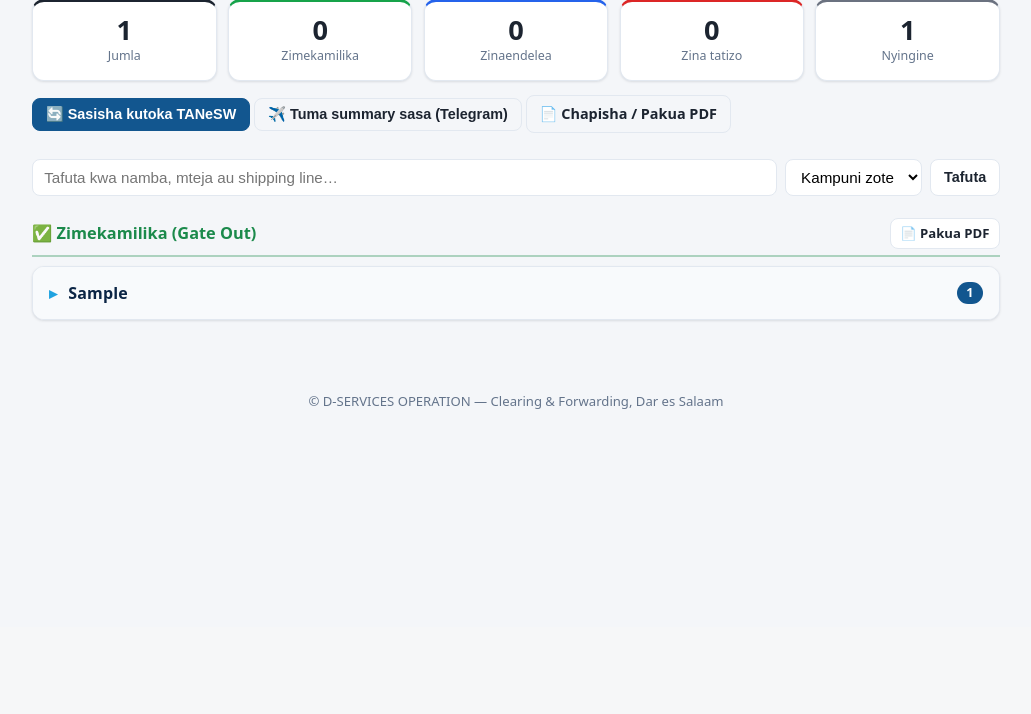
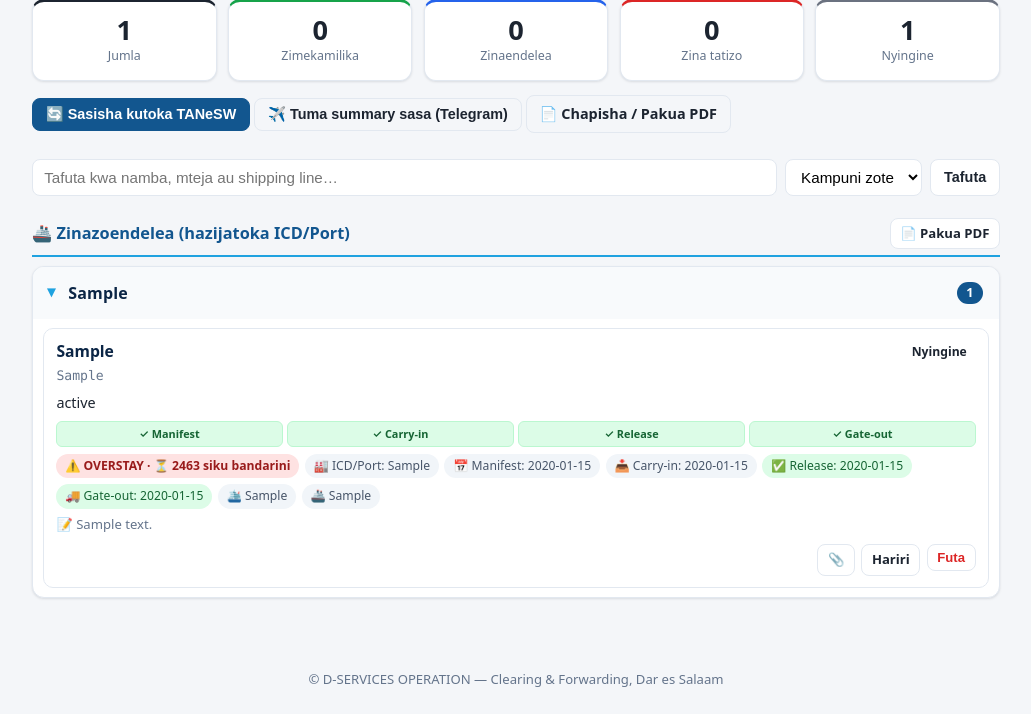
Before and after one commit to bl-tracker/bl-tracker, a Flask app: page /bl in a window 1280 px wide. Shown: the part 173-887 px from the top of the page, without its empty margins (124-1155 px from the left). Before the commit the page ends 582 px from the top, so only its background shows below. Run offline with Flask 3, Linux system fonts and the light colour scheme; tables that the repository leaves empty hold one stand-in row (values such as "Sample post").

Commit message:
Add files via upload

```diff
--- a/app.py
+++ b/app.py
@@ -164,9 +164,8 @@ CAT_SORT = {"problem": 0, "in_progress": 1, "completed": 2, "other": 3}
 
 
 def is_done(b):
-    """A BL is 'done' once it has gated out from the ICD/Port."""
-    return (b.get("category") == "completed"
-            or bool((b.get("gate_out_date") or "").strip()))
+    """A BL is 'done' ONLY once it has gated out (completion = Gate Out)."""
+    return b.get("category") == "completed"
 
 
 def build_summary_text(lang=None):
@@ -522,10 +521,9 @@ def sync_tanesw(only_open=True):
     rows = db.list_bls()
     changes = tesws.sync_rows(rows, only_open=only_open)
     for ch in changes:
-        db.apply_tesws_update(ch["id"], ch["new"])
+        db.apply_tesws_update(ch["id"], ch["fields"])
     checked = sum(1 for r in rows
-                  if not (only_open and (r.get("category") == "completed"
-                                         or r.get("gate_out_date"))))
+                  if not (only_open and r.get("category") == "completed"))
     return ({"checked": checked, "updated": len(changes), "total": len(rows)},
             changes)
 
@@ -569,13 +567,31 @@ def build_changes_text(changes, lang=None):
         return (f"<b>{t('tg_sync_header', lang)}</b>\n\n"
                 f"{t('tg_sync_none', lang)}\n\n{t('tg_time', lang)}: {now}")
     lines = [f"<b>{t('tg_sync_header', lang)}</b>", ""]
+
+    # Highlight newly-manifested BLs first (these just got a manifest date).
+    newly = [c for c in changes if c.get("new_manifest")]
+    if newly:
+        lines.append(f"\U0001F195 <b>{t('tg_new_manifest', lang)}</b>")
+        for ch in newly[:30]:
+            client = html.escape(ch.get("client") or "-")
+            bl_no = html.escape(ch.get("bl_no") or "")
+            mdate = html.escape(str(ch["changes"]["manifest_date"][1]))
+            lines.append(f"   \U0001F4C5 {client} — {bl_no} ({mdate})")
+        lines.append("")
+
     for ch in changes[:40]:
+        detail = []
+        for field, (old, new) in ch["changes"].items():
+            if field == "category" or not new:  # internal / cleared values
+                continue
+            lbl = _FIELD_LABELS.get(field, field)
+            detail.append(f"   {html.escape(lbl)}: {html.escape(str(new))}")
+        if not detail:
+            continue
         client = html.escape(ch.get("client") or "-")
         bl_no = html.escape(ch.get("bl_no") or "")
         lines.append(f"\U0001F504 <b>{client}</b> — {bl_no}")
-        for field, (old, new) in ch["changes"].items():
-            lbl = _FIELD_LABELS.get(field, field)
-            lines.append(f"   {html.escape(lbl)}: {html.escape(str(new))}")
+        lines.extend(detail)
         lines.append("")
     lines.append(f"{t('tg_time', lang)}: {now}")
     text = "\n".join(lines)
--- a/db.py
+++ b/db.py
@@ -181,13 +181,14 @@ TESWS_FIELDS = ("status", "category", "vessel", "shipping_line", "icd",
 
 
 def apply_tesws_update(bl_id, fields):
-    """Partial update: only the TANeSW-sourced fields (never touches
-    client/agent/notes/bl_date). Always stamps last_checked."""
+    """Authoritative update of the TANeSW-sourced fields (never touches
+    client/agent/notes/bl_date). Empty values ARE written, so a stale date
+    (e.g. a port gate-out) gets cleared when TANeSW no longer reports it."""
     values = {"last_checked": _now(), "updated_at": _now()}
     for k in TESWS_FIELDS:
-        if k in fields and fields[k] not in (None, ""):
+        if k in fields:
             values[k] = (_norm_category(fields[k]) if k == "category"
-                         else str(fields[k]).strip())
+                         else str(fields[k] or "").strip())
     with engine.begin() as conn:
         conn.execute(sa_update(bls).where(bls.c.id == bl_id).values(**values))
 
--- a/dservices_import.py
+++ b/dservices_import.py
@@ -48,9 +48,10 @@ def is_dservices_workbook(sheetnames):
 
 
 def _infer_category(status):
+    # Complete ONLY when gated out (per operations rule); everything else is
+    # still ongoing unless flagged as a problem.
     s = (status or "").lower()
-    if any(k in s for k in ("release", "get out", "gate out", "handover report en",
-                            "delivered", "delivery done", "completed")):
+    if "gate out" in s or "get out" in s:
         return "completed"
     if any(k in s for k in ("suspect", "target", "overstay", "query", "hold",
                             "problem", "rejected", "blocked")):
--- a/i18n.py
+++ b/i18n.py
@@ -131,6 +131,7 @@ STRINGS = {
                        "en": "\U0001F504 New updates from TANeSW"},
     "tg_sync_none": {"sw": "Hakuna mabadiliko mapya kwa sasa.",
                      "en": "No new changes right now."},
+    "tg_new_manifest": {"sw": "ZIMEMANIFEST SASA", "en": "JUST MANIFESTED"},
     "sync_now": {"sw": "\U0001F504 Sasisha kutoka TANeSW", "en": "\U0001F504 Sync from TANeSW"},
     "sync_done": {"sw": "Imesasishwa: {updated} kati ya {checked} zilizoangaliwa.",
                   "en": "Updated {updated} of {checked} checked."},
--- a/report.py
+++ b/report.py
@@ -37,8 +37,8 @@ def _s(text):
 
 
 def _is_done(b):
-    return (b.get("category") == "completed"
-            or bool((b.get("gate_out_date") or "").strip()))
+    # Completion = Gate Out only (same rule as the app).
+    return b.get("category") == "completed"
 
 
 class _PDF(FPDF):
--- a/templates/index.html
+++ b/templates/index.html
@@ -21,7 +21,7 @@
   <div class="bl-meta">
     {% set ref = bl.manifest_date or bl.carry_in_date or bl.bl_date %}
     {% set d = days_since(ref) %}
-    {% if d is not none and d >= 0 and bl.category != 'completed' and not bl.gate_out_date %}
+    {% if d is not none and d >= 0 and bl.category != 'completed' %}
       {% set over = d >= overstay_days %}
       <span class="chip {{ 'over' if over }}">{% if over %}⚠️ {{ t('overstay') }} · {% endif %}⏳ {{ d }} {{ t('days') }} {{ t('at_port') }}</span>
     {% endif %}
--- a/tesws.py
+++ b/tesws.py
@@ -45,10 +45,15 @@ RELEASE_CODES  = ("T04",)         # TANSAD Declaration Release
 GATE_OUT_CODES = ("C62", "C60")   # Gate Out Confirm End / Start (ya mwisho = kutoka ICD)
 
 
+def _is_gate_out(status):
+    """A BL is complete ONLY when its current status is Gate Out."""
+    s = (status or "").lower()
+    return "gate out" in s or "get out" in s
+
+
 def _infer_category(status):
     s = (status or "").lower()
-    if any(k in s for k in ("gate out", "get out", "carry out", "delivered",
-                            "handover report end", "completed")):
+    if _is_gate_out(status):
         return "completed"
     if any(k in s for k in ("suspect", "target", "overstay", "query", "hold",
                             "problem", "rejected", "blocked", "cancel")):
@@ -125,6 +130,10 @@ def map_fields(content, agent_map=None):
     # s/line = Shipping Agent (shagCd -> name); fall back to carrier, then code.
     shag = str(content.get("shagCd") or "").strip().upper()
     shipping_line = agent_map.get(shag, "") or content.get("carrNm") or shag or ""
+    # Complete ONLY when the CURRENT status is Gate Out. An earlier gate-out at
+    # the port (on the way to the ICD) is NOT completion, so we only record the
+    # gate-out date when the BL has truly finished.
+    done = _is_gate_out(status)
     return {
         "status": status,
         "category": _infer_category(status),
@@ -134,7 +143,7 @@ def map_fields(content, agent_map=None):
         "manifest_date": _milestone(plist, MANIFEST_CODES),
         "carry_in_date": _milestone(plist, CARRY_IN_CODES),
         "release_date": _milestone(plist, RELEASE_CODES),
-        "gate_out_date": _milestone(plist, GATE_OUT_CODES),
+        "gate_out_date": _milestone(plist, GATE_OUT_CODES) if done else "",
     }
 
 
@@ -177,17 +186,16 @@ def sync_rows(rows, delay=0.2, only_open=True):
     TRACK = ("status", "category", "vessel", "shipping_line", "icd",
              "manifest_date", "carry_in_date", "release_date", "gate_out_date")
     for r in rows:
-        if only_open and (r.get("category") == "completed" or r.get("gate_out_date")):
+        if only_open and r.get("category") == "completed":
             continue
         fields = fetch_bl(r.get("bl_no"), session=sess, agent_map=amap)
         if not fields:
             continue
         changes = {}
         for k in TRACK:
-            new = fields.get(k, "")
-            old = r.get(k) or ""
-            # usifute thamani iliyopo kwa tupu kutoka TANeSW
-            if new and str(new) != str(old):
+            new = str(fields.get(k, "") or "")
+            old = str(r.get(k) or "")
+            if new != old:  # record real changes AND clears (TANeSW is authoritative)
                 changes[k] = (old, new)
         if changes:
             out.append({
@@ -196,7 +204,11 @@ def sync_rows(rows, delay=0.2, only_open=True):
                 "client": r.get("client"),
                 "agent": r.get("agent"),
                 "changes": changes,
-                "new": {k: fields.get(k, "") for k in TRACK if fields.get(k)},
+                # newly manifested = manifest date appeared where there was none
+                "new_manifest": ("manifest_date" in changes
+                                 and not changes["manifest_date"][0]
+                                 and changes["manifest_date"][1]),
+                "fields": fields,  # full authoritative field set to apply
             })
         if delay:
             time.sleep(delay)
```
